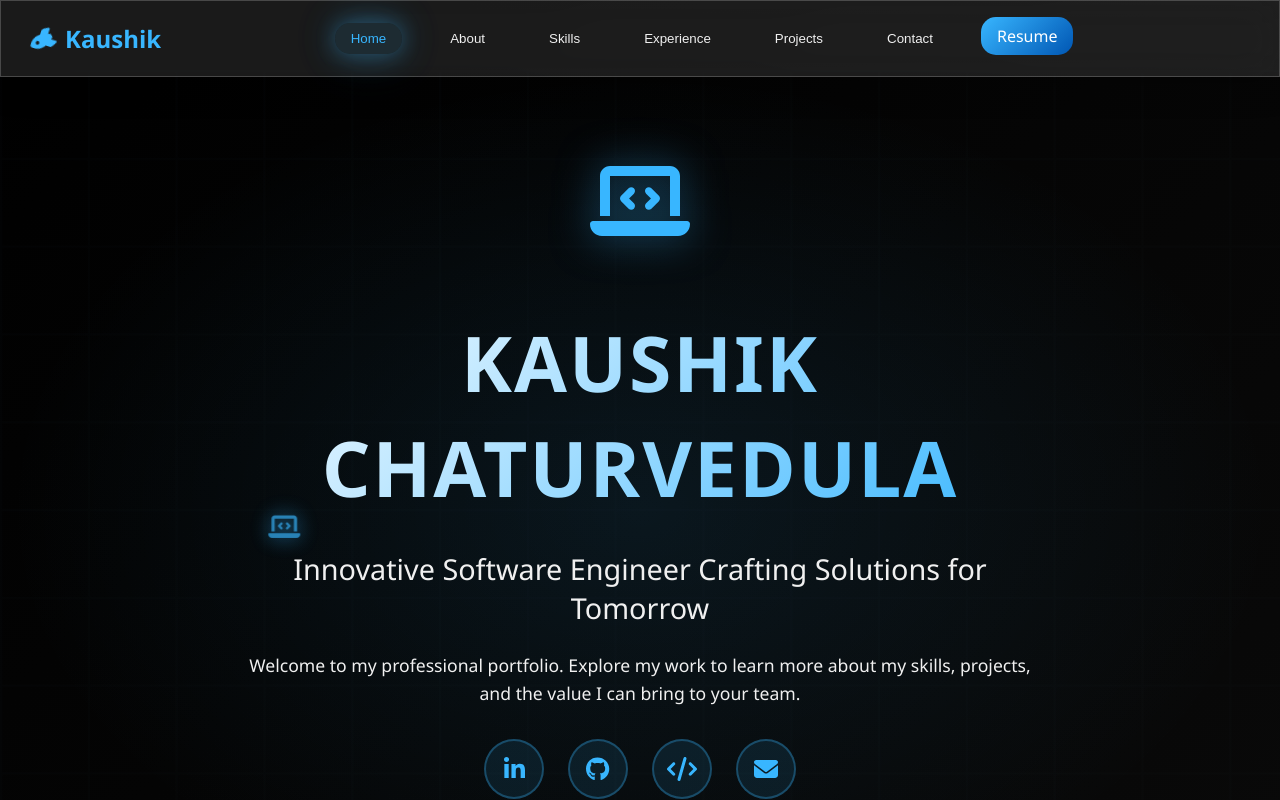
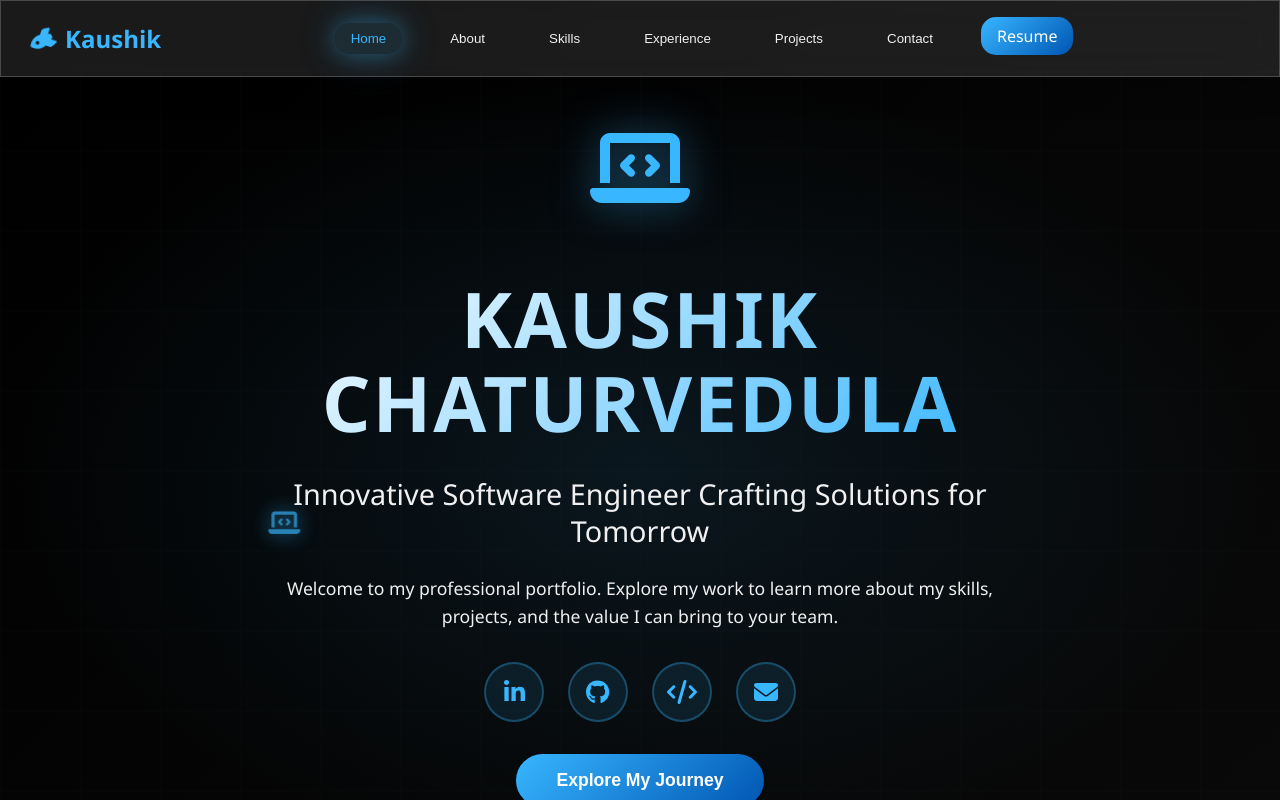
Before and after one commit to NeuralRevenant/portfolio-website, a React (Create React App) app: page / in a window 1280 px wide. Built offline with nearby package versions, Linux system fonts and the light colour scheme.

Commit message:
UI bug fixes

```diff
--- a/src/components/PortfolioSPA/PortfolioSPA.scss
+++ b/src/components/PortfolioSPA/PortfolioSPA.scss
@@ -123,6 +123,14 @@ $font-family: 'Segoe UI', Tahoma, Geneva, Verdana, sans-serif;
     transition: all $transition-smooth;
     box-sizing: border-box;
 
+    @media (max-width: 480px) {
+      padding: 0.8rem 1rem;
+    }
+
+    @media (max-width: 360px) {
+      padding: 0.6rem 0.8rem;
+    }
+
     &:hover {
       @include glassEffect(0.1);
     }
@@ -139,6 +147,16 @@ $font-family: 'Segoe UI', Tahoma, Geneva, Verdana, sans-serif;
       font-weight: bold;
       color: $primary-color;
       z-index: 1001;
+
+      @media (max-width: 480px) {
+        font-size: 1.3rem;
+        gap: 0.4rem;
+      }
+
+      @media (max-width: 360px) {
+        font-size: 1.2rem;
+        gap: 0.3rem;
+      }
 
       svg {
         animation: rotate 10s linear infinite;
@@ -285,7 +303,7 @@ $font-family: 'Segoe UI', Tahoma, Geneva, Verdana, sans-serif;
 
   // Hero Section
   .hero-section {
-    // min-height: 100vh;
+    min-height: 100vh;
     margin-top: 70px;
     display: flex;
     align-items: center;
@@ -293,6 +311,20 @@ $font-family: 'Segoe UI', Tahoma, Geneva, Verdana, sans-serif;
     text-align: center;
     background: radial-gradient(ellipse at center, rgba($primary-color, 0.1) 0%, transparent 70%);
     position: relative;
+    padding: 2rem 0;
+    box-sizing: border-box;
+
+    @media (max-width: 768px) {
+      min-height: calc(100vh - 70px);
+      margin-top: 40px;
+      padding: 0;
+    }
+
+    @media (max-width: 480px) {
+      min-height: calc(100vh - 70px);
+      margin-top: 40px;
+      padding: 0;
+    }
 
     &::before {
       content: '';
@@ -309,21 +341,53 @@ $font-family: 'Segoe UI', Tahoma, Geneva, Verdana, sans-serif;
       position: relative;
       z-index: 10;
       max-width: 800px;
+      width: 100%;
+      padding: 0 2rem;
+      box-sizing: border-box;
+
+      @media (max-width: 768px) {
+        max-width: 100%;
+        padding: 0 1.5rem;
+      }
+
+      @media (max-width: 480px) {
+        padding: 0 1rem;
+      }
+
+      @media (max-width: 360px) {
+        padding: 0 0.8rem;
+      }
 
       .hero-icon-container {
         margin-bottom: 2rem;
         @include fadeInUp(0.2s);
+
+        @media (max-width: 480px) {
+          margin-bottom: 1.5rem;
+        }
+
+        @media (max-width: 360px) {
+          margin-bottom: 1.2rem;
+        }
 
         .hero-icon {
           font-size: 5rem;
           color: $primary-color;
           animation: float 3s ease-in-out infinite;
           filter: drop-shadow(0 0 20px rgba($primary-color, 0.5));
+
+          @media (max-width: 480px) {
+            font-size: 4rem;
+          }
+
+          @media (max-width: 360px) {
+            font-size: 3.5rem;
+          }
         }
       }
 
       .hero-name {
-        font-size: clamp(2.5rem, 6vw, 5rem);
+        font-size: clamp(2rem, 6vw, 5rem);
         font-weight: 900;
         margin-bottom: 1rem;
         background: linear-gradient(135deg, $text-white, $primary-color);
@@ -332,14 +396,37 @@ $font-family: 'Segoe UI', Tahoma, Geneva, Verdana, sans-serif;
         background-clip: text;
         letter-spacing: 2px;
         @include fadeInUp(0.4s);
+        line-height: 1.1;
+        word-break: break-word;
+
+        @media (max-width: 480px) {
+          font-size: clamp(1.8rem, 8vw, 2.5rem);
+          letter-spacing: 1px;
+          margin-bottom: 0.8rem;
+        }
+
+        @media (max-width: 360px) {
+          font-size: clamp(1.6rem, 9vw, 2.2rem);
+          letter-spacing: 0.5px;
+        }
       }
 
       .hero-tagline {
-        font-size: clamp(1.2rem, 3vw, 1.8rem);
+        font-size: clamp(1rem, 3vw, 1.8rem);
         margin-bottom: 1.5rem;
         color: $text-light;
         opacity: 0.9;
         @include fadeInUp(0.6s);
+        line-height: 1.3;
+
+        @media (max-width: 480px) {
+          font-size: clamp(0.9rem, 4vw, 1.2rem);
+          margin-bottom: 1rem;
+        }
+
+        @media (max-width: 360px) {
+          font-size: clamp(0.85rem, 4.5vw, 1.1rem);
+        }
       }
 
       .hero-intro {
@@ -349,6 +436,23 @@ $font-family: 'Segoe UI', Tahoma, Geneva, Verdana, sans-serif;
         opacity: 0.8;
         line-height: 1.6;
         @include fadeInUp(0.8s);
+
+        @media (max-width: 768px) {
+          font-size: 1rem;
+          margin-bottom: 1.5rem;
+          line-height: 1.5;
+        }
+
+        @media (max-width: 480px) {
+          font-size: 0.95rem;
+          margin-bottom: 1.2rem;
+          line-height: 1.4;
+        }
+
+        @media (max-width: 360px) {
+          font-size: 0.9rem;
+          margin-bottom: 1rem;
+        }
       }
 
       .social-icons {
@@ -357,6 +461,17 @@ $font-family: 'Segoe UI', Tahoma, Geneva, Verdana, sans-serif;
         gap: 1.5rem;
         margin-bottom: 2rem;
         @include fadeInUp(1s);
+        flex-wrap: wrap;
+
+        @media (max-width: 480px) {
+          gap: 1rem;
+          margin-bottom: 1.5rem;
+        }
+
+        @media (max-width: 360px) {
+          gap: 0.8rem;
+          margin-bottom: 1.2rem;
+        }
 
         .social-icon {
           display: flex;
@@ -374,6 +489,18 @@ $font-family: 'Segoe UI', Tahoma, Geneva, Verdana, sans-serif;
           position: relative;
           overflow: hidden;
 
+          @media (max-width: 480px) {
+            width: 50px;
+            height: 50px;
+            font-size: 1.3rem;
+          }
+
+          @media (max-width: 360px) {
+            width: 45px;
+            height: 45px;
+            font-size: 1.2rem;
+          }
+
           &::before {
             content: '';
             position: absolute;
@@ -413,6 +540,16 @@ $font-family: 'Segoe UI', Tahoma, Geneva, Verdana, sans-serif;
         position: relative;
         overflow: hidden;
         @include fadeInUp(1.2s);
+
+        @media (max-width: 480px) {
+          padding: 0.8rem 2rem;
+          font-size: 1rem;
+        }
+
+        @media (max-width: 360px) {
+          padding: 0.7rem 1.8rem;
+          font-size: 0.95rem;
+        }
 
         &::before {
           content: '';
@@ -2049,4 +2186,126 @@ $font-family: 'Segoe UI', Tahoma, Geneva, Verdana, sans-serif;
       }
     }
   }
+
+  // Targeted mobile fixes for very small screens
+  @media (max-width: 400px) {
+    .portfolio-spa {
+      .container {
+        padding: 0 0.3rem !important; // Much less left/right margins
+      }
+    }
+
+    .skills-section {
+      .skills-masonry-grid {
+        padding: 0 0.2rem !important;
+        gap: 1rem !important;
+      }
+
+      .skill-tile, .skill-tile-large {
+        margin: 0 0.1rem !important; // Minimal side margins
+        padding: 1.2rem 0.8rem !important;
+
+        // Fix alignment - center both icon and title
+        .skill-icon-large {
+          display: block !important;
+          text-align: center !important;
+          margin: 0 auto 0.8rem auto !important;
+        }
+
+        .skill-title {
+          text-align: center !important;
+          margin: 0 auto 1rem auto !important;
+          display: block !important;
+        }
+      }
+
+      .skill-tile-large {
+        .ai-subskills-grid {
+          gap: 0.8rem !important;
+          margin-top: 1rem;
+        }
+
+        .ai-subskill-box {
+          padding: 0.8rem 0.6rem !important;
+          margin: 0 !important;
+
+          .ai-subskill-title {
+            text-align: center !important;
+            margin-bottom: 0.6rem !important;
+          }
+        }
+      }
+    }
+
+    .projects-section {
+      .container {
+        padding: 0 0.3rem !important;
+      }
+
+      .projects-grid {
+        gap: 1rem !important;
+        padding: 0 0.2rem !important;
+      }
+
+      .project-card {
+        margin: 0 0.1rem !important;
+
+        .project-image {
+          height: 140px !important; // Less tall for better proportions
+        }
+
+        .project-content {
+          padding: 1rem 0.8rem !important;
+        }
+      }
+    }
+
+    .experience-section {
+      .container {
+        padding: 0 0.3rem !important;
+      }
+
+      .experience-item {
+        margin: 0 0.1rem 1.5rem 0.1rem !important;
+        padding: 1.2rem 0.8rem !important;
+      }
+    }
+  }
+
+  // Additional fixes for icon/title alignment on all mobile screens
+  @media (max-width: 768px) {
+    .skills-section {
+      .skill-tile {
+        display: flex !important;
+        flex-direction: column !important;
+        align-items: center !important;
+        text-align: center !important;
+
+        .skill-icon-large {
+          align-self: center !important;
+          text-align: center !important;
+        }
+
+        .skill-title {
+          align-self: center !important;
+          text-align: center !important;
+        }
+
+        .skill-list, .skill-description {
+          text-align: left !important;
+          align-self: stretch !important;
+        }
+      }
+
+      .skill-tile-large {
+        .ai-subskill-title {
+          text-align: center !important;
+        }
+
+        .ai-subskill-list {
+          text-align: left !important;
+        }
+      }
+    }
+  }
 }
```
